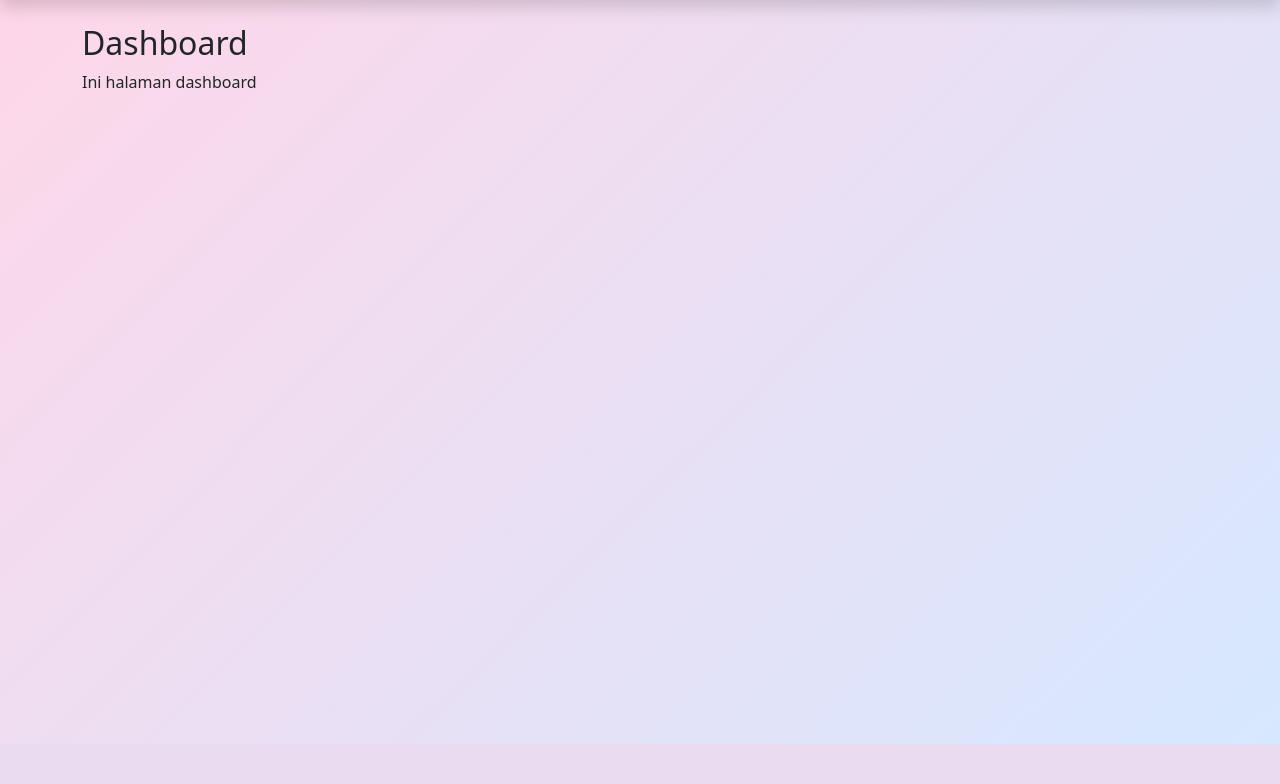
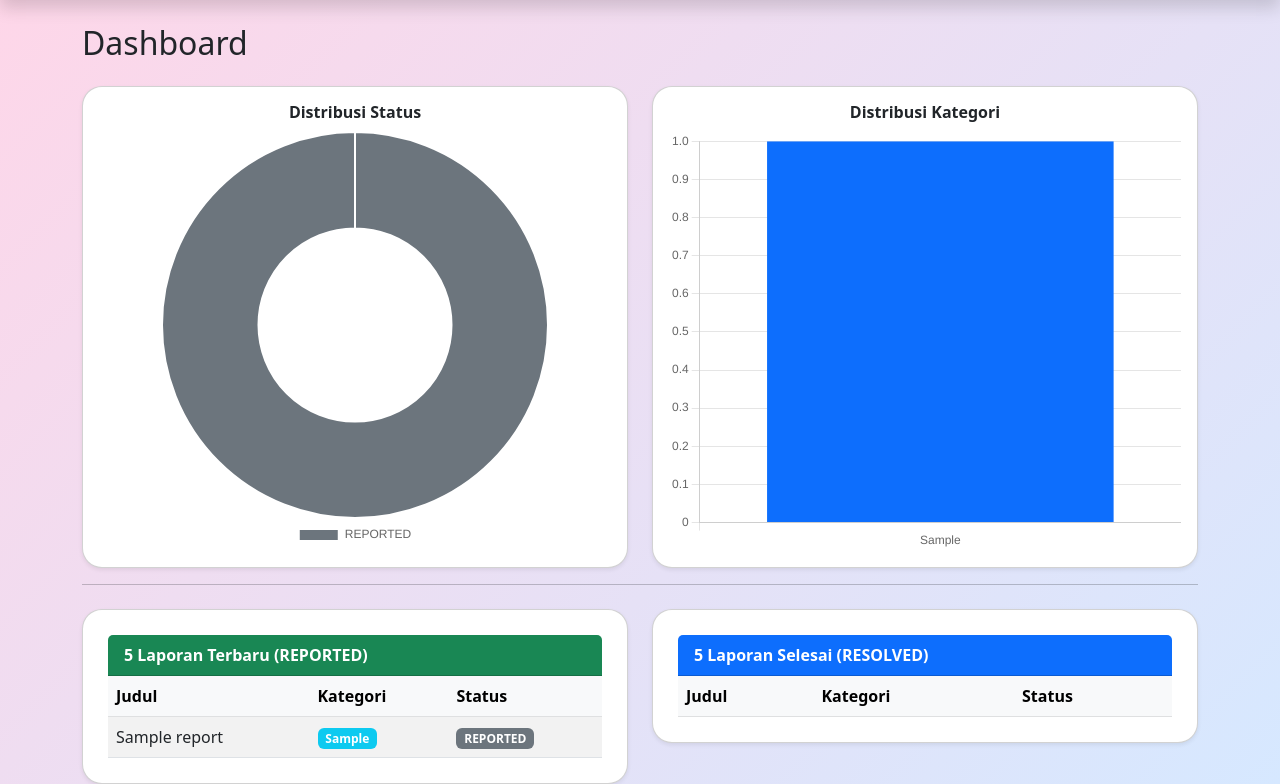
Before and after one commit to IET-Polinela/project-2026-fadhzlna26, a Django app: page /dashboard/ in a window 1280 px wide. Shown: the part 56-840 px from the top of the page. Before the commit the page ends 800 px from the top, so only its background shows below. Run offline with Django 5.2, Linux system fonts and the light colour scheme; tables that the repository leaves empty hold one stand-in row (values such as "Sample post"); lists and menus that the app fills with data are empty.

Commit message:
Lab 7 - No.4 Dashboard dengan Chart.js

```diff
--- a/SmartCity/iet_2026_24782009/dashboard_24782009/templates/dashboard/dashboard.html
+++ b/SmartCity/iet_2026_24782009/dashboard_24782009/templates/dashboard/dashboard.html
@@ -1,6 +1,168 @@
 {% extends 'base.html' %}
 
 {% block content %}
-<h2>Dashboard</h2>
-<p>Ini halaman dashboard</p>
+<h2 class="mb-4">Dashboard</h2>
+
+<div class="row">
+  <div class="col-md-6">
+    <div class="card p-3 shadow-sm">
+      <h6 class="text-center fw-bold">Distribusi Status</h6>
+      <div style="height: 420px;">
+        <canvas id="statusChart"></canvas>
+      </div>
+    </div>
+  </div>
+
+  <div class="col-md-6">
+    <div class="card p-3 shadow-sm">
+      <h6 class="text-center fw-bold">Distribusi Kategori</h6>
+      <div style="height: 420px;">
+        <canvas id="categoryChart"></canvas>
+      </div>
+    </div>
+  </div>
+</div>
+
+<hr>
+
+<div class="row mt-4">
+  <div class="col-md-6">
+    <div class="card shadow-sm">
+      <div class="card-header bg-success text-white fw-bold">
+        5 Laporan Terbaru (REPORTED)
+      </div>
+      <div class="table-responsive">
+        <table class="table table-striped table-hover mb-0">
+          <thead class="table-light">
+            <tr>
+              <th>Judul</th>
+              <th>Kategori</th>
+              <th>Status</th>
+            </tr>
+          </thead>
+          <tbody id="reportedTable"></tbody>
+        </table>
+      </div>
+    </div>
+  </div>
+
+  <div class="col-md-6">
+    <div class="card shadow-sm">
+      <div class="card-header bg-primary text-white fw-bold">
+        5 Laporan Selesai (RESOLVED)
+      </div>
+      <div class="table-responsive">
+        <table class="table table-striped table-hover mb-0">
+          <thead class="table-light">
+            <tr>
+              <th>Judul</th>
+              <th>Kategori</th>
+              <th>Status</th>
+            </tr>
+          </thead>
+          <tbody id="resolvedTable"></tbody>
+        </table>
+      </div>
+    </div>
+  </div>
+</div>
+
+<!-- Chart.js -->
+<script src="https://cdn.jsdelivr.net/npm/chart.js"></script>
+
+<script>
+// 🔥 FUNCTION WARNA STATUS (KONSISTEN)
+function getStatusBadge(status) {
+  if (status === 'REPORTED') return 'bg-secondary';
+  if (status === 'VERIFIED') return 'bg-primary';
+  if (status === 'IN_PROGRESS') return 'bg-warning text-dark';
+  if (status === 'RESOLVED') return 'bg-success';
+  return 'bg-dark';
+}
+
+fetch('/dashboard/data/')
+  .then(res => res.json())
+  .then(data => {
+
+    // ===== STATUS CHART =====
+    const statusLabels = data.status.map(item => item.status);
+    const statusValues = data.status.map(item => item.total);
+
+    new Chart(document.getElementById('statusChart'), {
+      type: 'doughnut',
+      data: {
+        labels: statusLabels,
+        datasets: [{
+          data: statusValues,
+          backgroundColor: ['#6c757d', '#0d6efd', '#ffc107', '#198754']
+        }]
+      },
+      options: {
+        responsive: true,
+        maintainAspectRatio: false,
+        plugins: {
+          legend: {
+            position: 'bottom'
+          }
+        }
+      }
+    });
+
+    // ===== CATEGORY CHART =====
+    const catLabels = data.category.map(item => item.category);
+    const catValues = data.category.map(item => item.total);
+
+    new Chart(document.getElementById('categoryChart'), {
+      type: 'bar',
+      data: {
+        labels: catLabels,
+        datasets: [{
+          label: 'Jumlah Laporan',
+          data: catValues,
+          backgroundColor: '#0d6efd'
+        }]
+      },
+      options: {
+        responsive: true,
+        maintainAspectRatio: false,
+        plugins: {
+          legend: {
+            display: false
+          }
+        },
+        scales: {
+          y: {
+            beginAtZero: true
+          }
+        }
+      }
+    });
+
+    // ===== TABLE REPORTED =====
+    const reportedTable = document.getElementById('reportedTable');
+    data.reported.forEach(item => {
+      reportedTable.innerHTML += `
+        <tr>
+          <td>${item.title}</td>
+          <td><span class="badge bg-info">${item.category}</span></td>
+          <td><span class="badge ${getStatusBadge(item.status)}">${item.status}</span></td>
+        </tr>
+      `;
+    });
+
+    // ===== TABLE RESOLVED =====
+    const resolvedTable = document.getElementById('resolvedTable');
+    data.resolved.forEach(item => {
+      resolvedTable.innerHTML += `
+        <tr>
+          <td>${item.title}</td>
+          <td><span class="badge bg-info">${item.category}</span></td>
+          <td><span class="badge ${getStatusBadge(item.status)}">${item.status}</span></td>
+        </tr>
+      `;
+    });
+
+  });
+</script>
+
 {% endblock %}
--- a/SmartCity/iet_2026_24782009/dashboard_24782009/views.py
+++ b/SmartCity/iet_2026_24782009/dashboard_24782009/views.py
@@ -15,7 +15,22 @@
     # Data kategori
     category_data = Report.objects.values('category').annotate(total=Count('id'))
 
+    # 🔥 TAMBAHAN (WAJIB)
+    reported = list(
+        Report.objects.filter(status='REPORTED')
+        .order_by('-id')[:5]
+        .values('title', 'category', 'status')
+    )
+
+    resolved = list(
+        Report.objects.filter(status='RESOLVED')
+        .order_by('-id')[:5]
+        .values('title', 'category', 'status')
+    )
+
     return JsonResponse({
         'status': list(status_data),
         'category': list(category_data),
+        'reported': reported,
+        'resolved': resolved,
     })
```
